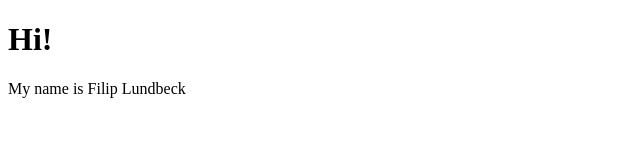
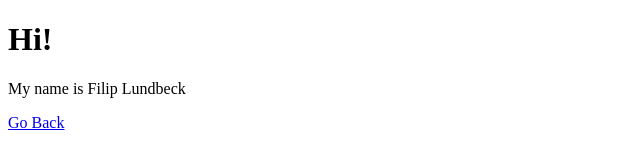
Before and after one commit to Filip-Lundbeck/Filip-Lundbeck.github.io, a plain HTML site: page about_me.html in a window 1280 px wide. Shown: the full height of the page, 0-640 px from the left. Drawn offline with Linux system fonts and the light colour scheme.

Commit message:
Update about_me.html

```diff
--- a/about_me.html
+++ b/about_me.html
@@ -7,7 +7,8 @@
 
 <body>
   <h1> Hi! </h1>
-    <p> My name is Filip Lundbeck </p>
+  <p> My name is Filip Lundbeck </p>
+  <a href="index.html"> Go Back </a>
 </body>
 
 </html>
```
